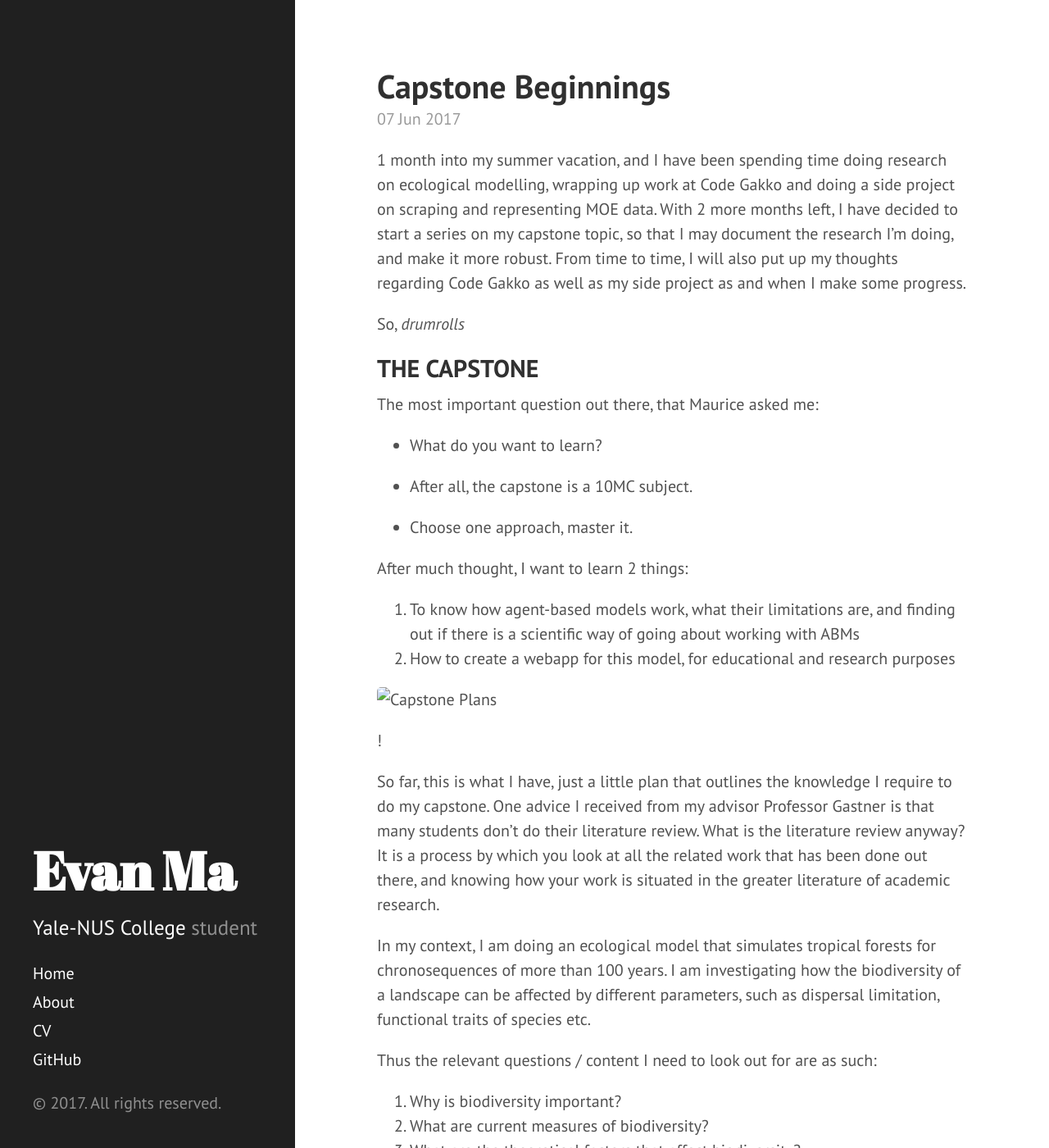
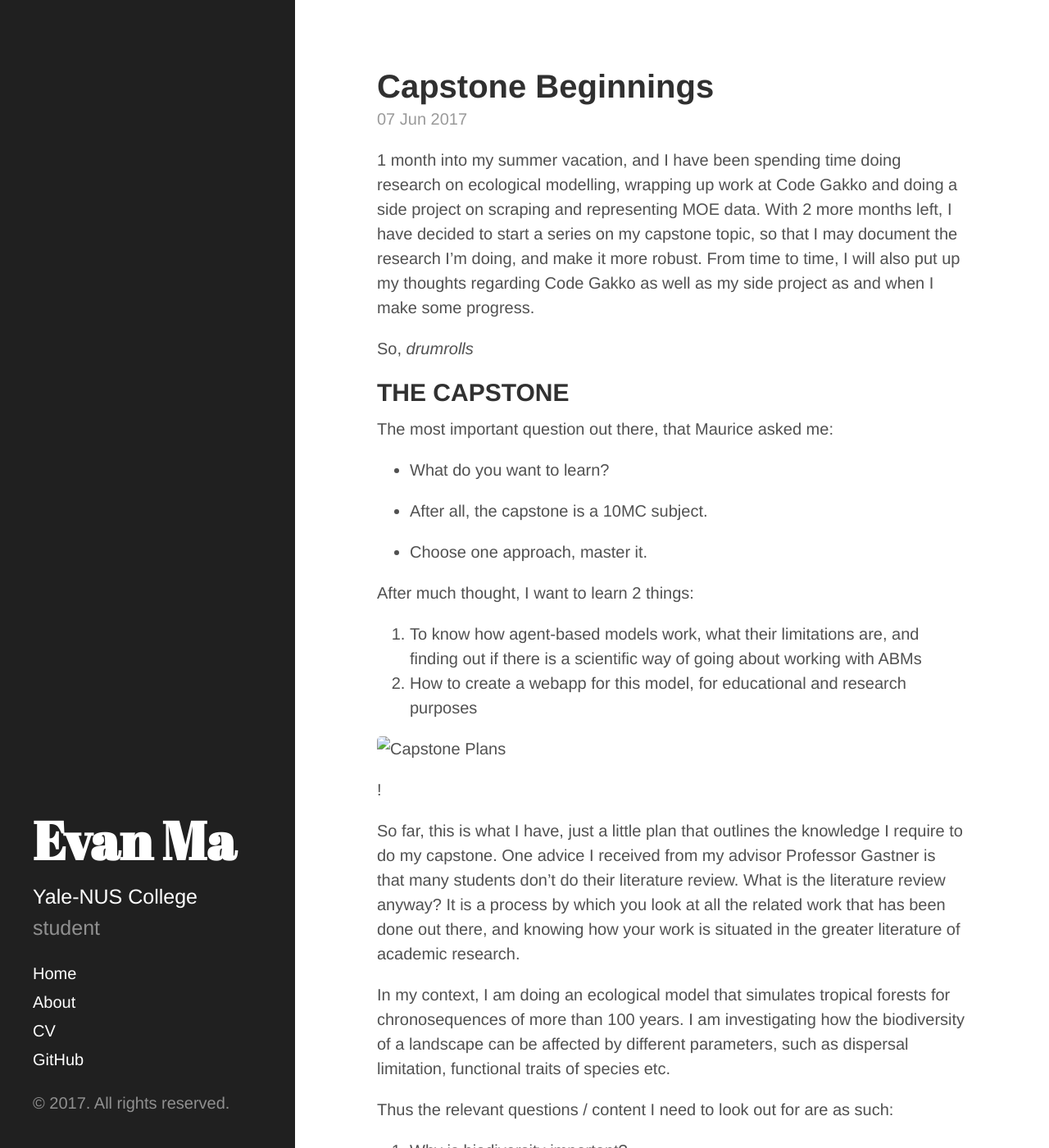
Before and after one commit to evanma92/evanma92.github.io, a Jekyll site: the page built from index.html, in a window 1280 px wide and 1400 px high. Shown: the whole window at 82% size. Built offline with Jekyll 4.4.1, drawn with Linux system fonts in a browser that asks for light colours; Markdown is read by kramdown in place of the engine named in the settings; the list of posts is cut into pages by our own code.

Commit message:
Changed main font

```diff
--- a/CNAME
+++ /dev/null
@@ -1 +0,0 @@
-hyde.getpoole.com
--- a/public/css/hyde.css
+++ b/public/css/hyde.css
@@ -32,7 +32,7 @@
  */
 
 html {
-  font-family: "PT Sans", Helvetica, Arial, sans-serif;
+  font-family: "Ubuntu", Helvetica, Arial, sans-serif;
 }
 @media (min-width: 48em) {
   html {
```
